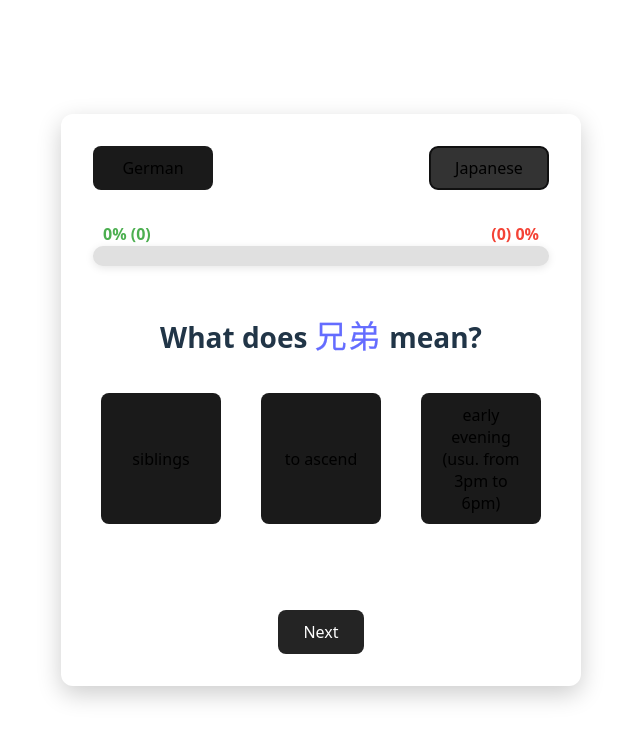
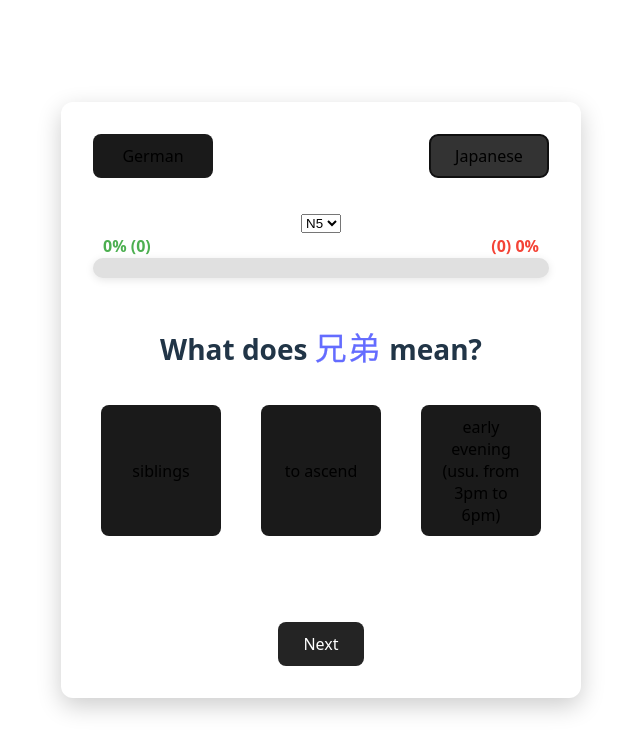
Before and after one commit to Snyuki/shirogen, a React (Vite) app in the folder shirogen/: page / in a window 1280 px wide. Both pictures are taken after a click on the button "Japanese". Shown: the top 752 px of the page, without its empty margins (319-959 px from the left). Built offline with nearby package versions, Linux system fonts and the light colour scheme.

Commit message:
Added option for different word list in jpns. No design yet

```diff
--- a/shirogen/src/components/MainJapaneseQuiz/MainJapaneseQuiz.tsx
+++ b/shirogen/src/components/MainJapaneseQuiz/MainJapaneseQuiz.tsx
@@ -2,6 +2,8 @@ import React, { useState, useEffect } from 'react';
 import styles from "./MainJapaneseQuiz.module.css";
 
 import jlpt5Data from '../../res/japanese/jlpt_n5_words.json'
+// import jlpt4Data from '../../res/japanese/jlpt_n4_words.json';
+import jlpt3Data from '../../res/japanese/jlpt_n3_words.json';
 
 interface Sense {
   english_definitions: string[];
@@ -25,7 +27,11 @@ interface JapaneseWord {
   };
 }
 
-const jlpt5Words: JapaneseWord[] = Object.values(jlpt5Data);
+const wordLists: Record<string, JapaneseWord[]> = {
+  N5: Object.values(jlpt5Data),
+  // N4: Object.values(jlpt4Data),
+  N3: Object.values(jlpt3Data),
+};
 
 const shuffle = (array: any[]) => {
   for (let i = array.length - 1; i > 0; i--) {
@@ -36,6 +42,7 @@ const shuffle = (array: any[]) => {
 };
 
 const MainJapaneseQuiz = () => {
+  const [selectedList, setSelectedList] = useState<string>('N5');
   const [currentWord, setCurrentWord] = useState<JapaneseWord | null>(null);
   const [choices, setChoices] = useState<JapaneseWord[]>([]);
   const [feedback, setFeedback] = useState('');
@@ -46,16 +53,17 @@ const MainJapaneseQuiz = () => {
 
   useEffect(() => {
     generateNewQuestion();
-  }, []);
+  }, [selectedList]);
 
   const generateNewQuestion = () => {
-    const randomIndex = Math.floor(Math.random() * jlpt5Words.length);
-    const selectedWord = jlpt5Words[randomIndex];
+    const words = wordLists[selectedList];
+    const randomIndex = Math.floor(Math.random() * words.length);
+    const selectedWord = words[randomIndex];
     const correctDefinition = selectedWord.senses[0]?.english_definitions[0];
 
     const distractors = new Set<JapaneseWord>();
     while (distractors.size < 2) {
-      const random = jlpt5Words[Math.floor(Math.random() * jlpt5Words.length)];
+      const random = words[Math.floor(Math.random() * words.length)];
       if (random.senses[0]?.english_definitions[0] && random.senses[0]?.english_definitions[0] !== correctDefinition) {
         distractors.add(random);
       }
@@ -107,6 +115,13 @@ const MainJapaneseQuiz = () => {
 
   return (
     <div className="quiz-container">
+      <div className="wordListSelector">
+        <select id="listSelect" value={selectedList} onChange={(e) => setSelectedList(e.target.value)}>
+          {Object.keys(wordLists).map((level) => (
+            <option key={level} value={level}>{level}</option>
+          ))}
+        </select>
+      </div>
         <div className="progress-bar-text">
           <span className="progress-text correct">{Math.round(correctPercentage)}% ({correctAnswers})</span>
           <span>{Math.round(totalAnswers)}</span>
```
Also changed, not shown: 2 other files (tests, documents, lock files or other folders).
